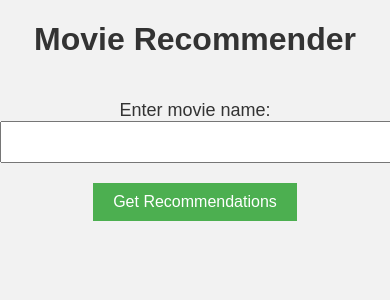
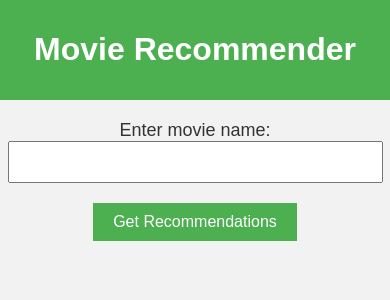
Before and after one commit to rahulsbeelur/Movie-Recommendation-using-Scikit-learn, a Flask app: page / in a window 390 px wide; the page is wider, and only the part inside the window is pictured. Shown: the top 300 px of that part. Run offline with Flask 3, Linux system fonts and the light colour scheme; parts of the project's set-up code (start-up, migrations or seed data) failed here and were passed over.

Commit message:
Hosting changes with responsive changes

```diff
--- a/app.py
+++ b/app.py
@@ -2,16 +2,18 @@ from flask import Flask, render_template, request
 import pandas as pd
 from sklearn.feature_extraction.text import CountVectorizer
 from sklearn.metrics.pairwise import cosine_similarity
+import os
 
 app = Flask(__name__)
 
-# Step 1: Reading CSV File
-df = pd.read_csv("movie_dataset.csv")
+current_directory = os.path.dirname(os.path.abspath(__file__))
 
-# Step 2: Selecting features
+csv_file_path = os.path.join(current_directory, 'movie_dataset.csv')
+
+df = pd.read_csv(csv_file_path)
+
 features = ['keywords', 'cast', 'genres', 'director']
 
-# Step 3: Create a column in DF which combines all selected features
 for feature in features:
     df[feature] = df[feature].fillna(' ')
 
@@ -23,12 +25,10 @@ def combine_features(row):
 
 df["combined_features"] = df.apply(combine_features, axis=1)
 
-# Create count matrix and compute cosine similarity outside the route
 cv = CountVectorizer()
 count_matrix = cv.fit_transform(df["combined_features"])
 cosine_sim = cosine_similarity(count_matrix)
 
-# Functions
 def get_title_from_index(index):
     return df[df.index == index]["title"].values[0]
 
@@ -37,38 +37,35 @@ def preprocess_title(title):
 
 def get_index_from_title(title):
     title = preprocess_title(title)
-    matching_indices = df[df['title'].str.replace(" ", "").str.lower().str.contains(title)].index
+
+    title_without_hyphens = title.replace("-", "")
+
+    df['cleaned_title'] = df['title'].apply(lambda x: preprocess_title(x).replace("-", ""))
+
+    matching_indices = df[df['cleaned_title'].str.contains(title_without_hyphens)].index
+
     if not matching_indices.empty and len(matching_indices) > 0:
         return matching_indices[0]
+
     return None
-
-# Your existing routes and Flask application code...
 
 @app.route('/')
 def index():
     return render_template('index.html')
 
-# app.py
-
-# ... (your existing Flask app code)
-
 @app.route('/recommend', methods=['POST'])
 def recommend():
     movie_user_likes = request.form['movie_name']
 
-    # Step 6: Getting index of this movie from its title
     movie_index = get_index_from_title(movie_user_likes)
 
     if movie_index is not None:
         similar_movies = list(enumerate(cosine_sim[movie_index]))
 
-        # Step 7: Getting a list of similar movies in descending order of similarity score
         sorted_similar_movies = sorted(similar_movies, key=lambda x: x[1], reverse=True)
 
-        # Step 8: Extracting titles and normalized similarity scores of first 10 movies
         recommended_movies = [(get_title_from_index(movie[0]), round(movie[1] * 100, 2)) for movie in sorted_similar_movies[:10]]
 
-        # Format recommendations as HTML table rows
         recommendations_html = ""
         for movie in recommended_movies:
             recommendations_html += f"<tr><td>{movie[0]}</td><td>{movie[1]}%</td></tr>"
--- a/static/styles.css
+++ b/static/styles.css
@@ -7,8 +7,13 @@ body {
     padding: 0;
 }
 
-h1 {
-    color: #333;
+.header {
+    display: flex;
+    justify-content: center;
+    align-items: center;
+    background-color: #4CAF50;
+    color: #fff;
+    padding: 10px;
 }
 
 form {
@@ -16,14 +21,23 @@ form {
     text-align: center;
 }
 
+.form-group {
+    display: flex;
+    flex-direction: column;
+}
+
 label {
     font-size: 18px;
     color: #333;
 }
 
-input {
+.responsive-input {
+    width: 40%;
     padding: 10px;
     font-size: 16px;
+    flex: flex;
+    justify-self: center;
+    align-self: center;
 }
 
 button {
@@ -33,28 +47,17 @@ button {
     color: #fff;
     border: none;
     cursor: pointer;
-}
-
-#recommendations {
     margin-top: 20px;
-    text-align: center;
-}
-
-ul {
-    list-style-type: none;
-    padding: 0;
-}
-
-li {
-    font-size: 16px;
-    margin-bottom: 10px;
-    color: #333;
 }
 
 .recommendations-parent {
     width: 100%;
     display: flex;
     justify-content: center;
+}
+
+.recommendations-container {
+    display: none;
 }
 
 .recommendations-table {
@@ -75,3 +78,13 @@ li {
     color: black;
     width: 100%;
 }
+
+/* Media Query for mobile devices */
+@media only screen and (max-width: 600px) {
+    .responsive-input {
+        width: 90%;
+        flex: flex;
+        justify-self: center;
+        align-self: center;
+    }
+}
--- a/templates/index.html
+++ b/templates/index.html
@@ -9,20 +9,20 @@
     <link rel="stylesheet" href="{{ url_for('static', filename='styles.css') }}">
 </head>
 <body>
-    <div style="display: flex; flex-direction: row; justify-content: center; align-self: center;">
+    <div class="header">
         <h1>Movie Recommender</h1>
     </div>
     <form id="recommendForm">
-        <div style="display: flex; flex-direction: column;">
+        <div class="form-group">
             <label for="movie_name">Enter movie name:</label>
-            <input type="text" id="movie_name" name="movie_name" style="width: 400px; margin: auto;" required>
+            <input type="text" id="movie_name" name="movie_name" class="responsive-input" required>
         </div>
-        <div style="margin-top: 20px;">
+        <div class="button-group">
             <button type="button" onclick="getRecommendations()">Get Recommendations</button>
         </div>
     </form>
     <div class="recommendations-parent">
-        <div id="recommendationsContainer" style="display: none;">
+        <div id="recommendationsContainer" class="recommendations-container">
             <div id="recommendations">
                 <!-- Recommendations will be dynamically updated here -->
                 <h2 id="recommendationsHeading">Recommended Movies:</h2>
```
Also changed, not shown: cosine_similarity1.py (deleted, +0 -10 lines).
